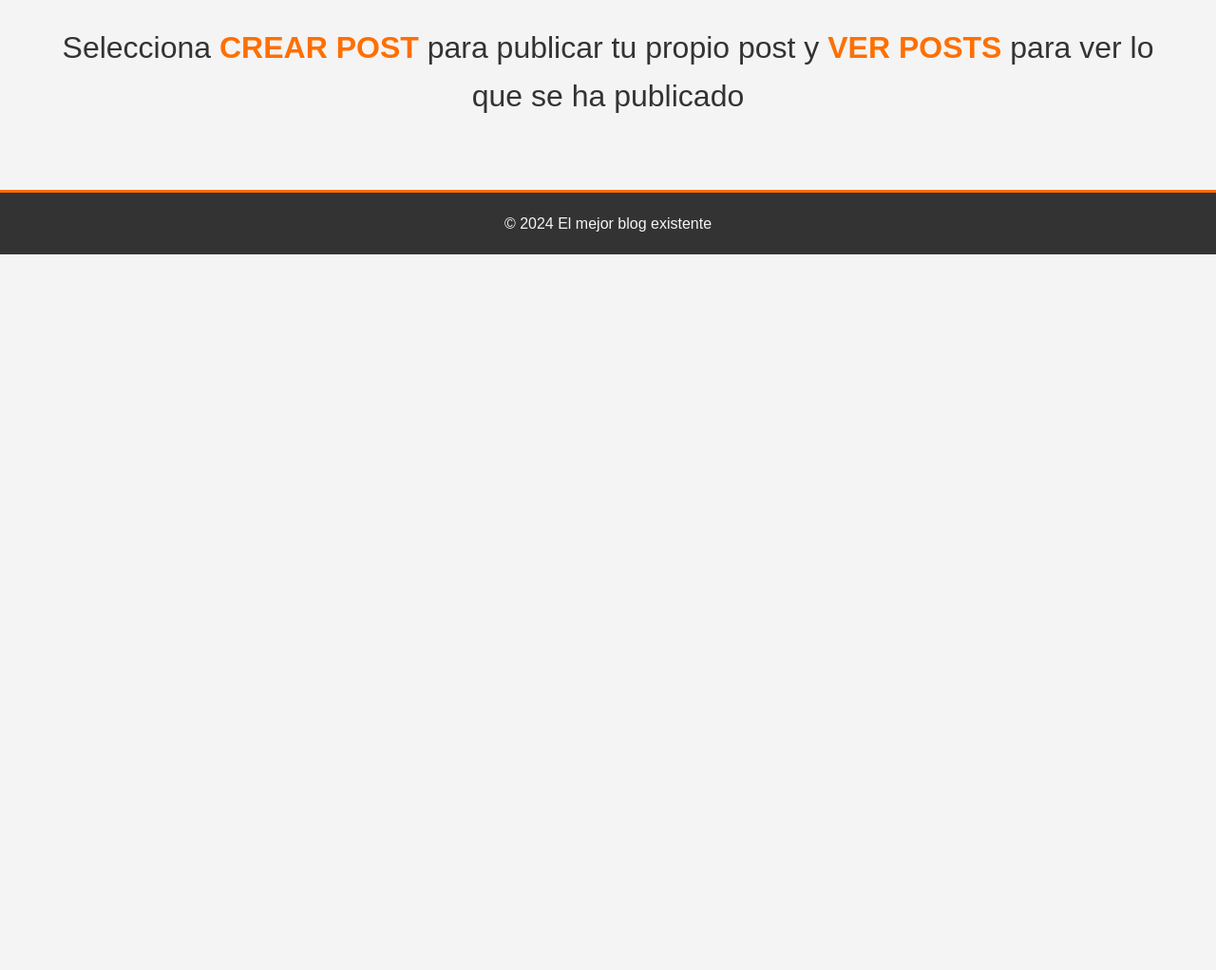
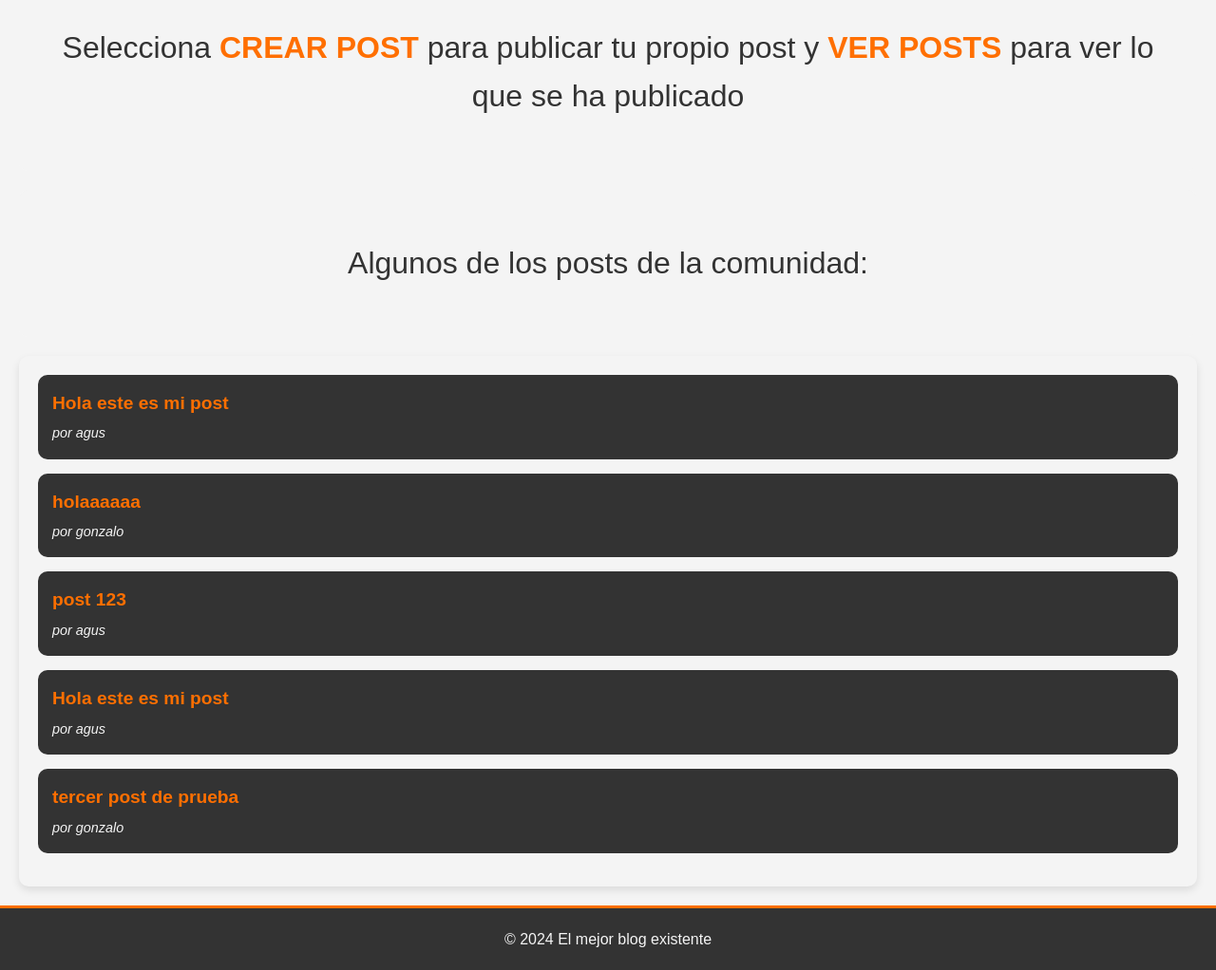
Before and after one commit to GonzaloGabrielVega/Blog, a Django app: page / in a window 1280 px wide. Shown: the part 235-1257 px from the top of the page at 95% size. Before the commit the page ends 503 px from the top, so only its background shows below. Run offline with Django 4.2, Linux system fonts and the light colour scheme; data comes from the database, SQL or seed files in the repository; both versions use the stored data as it was after the commit.

Commit message:
corregido y listo home-post-posts

```diff
--- a/post/static/css/adicionales.css
+++ b/post/static/css/adicionales.css
@@ -87,28 +87,58 @@
 }
 
 /* Estilo para los contenedores individuales de secciones de posts */
-.posts-container > div {
-    flex: 1;
-    background-color: var(--color-claro);
+.post-container {
+    padding: 20px;
+
     border-radius: 10px;
-    padding: 20px;
-    box-shadow: 0 4px 8px rgba(0, 0, 0, 0.1);
+    margin: 20px auto;
+    max-width: 1200px; /* Limitar el ancho máximo del contenedor */
+    box-shadow: 0 4px 8px rgba(0, 0, 0, 0.1); /* Agregar una sombra suave */
 }
 
 /* Estilo para los enlaces de los posts */
 .post-link {
     text-decoration: none;
+    font-size: 1.2em;
     color: var(--color-naranja);
-    display: block;
-    margin-bottom: 10px;
+    font-weight: bold;
+    transition: color 0.3s ease;
 }
 
 .post-link:hover {
-    color: #e65c00;
+    color: var(--color-claro);
 }
+
 
 /* Estilo para los nombres de usuario dentro de los posts */
 .post-author {
     color: var(--color-naranja);
     font-weight: bold;
 }
+
+.post-container ul {
+    list-style-type: none;
+    padding: 0;
+    margin: 0;
+}
+
+.post-container ul li {
+    background-color: var(--color-gris);
+    border-radius: 10px;
+    padding: 15px;
+    margin-bottom: 15px;
+    transition: transform 0.2s ease, box-shadow 0.2s ease;
+}
+
+.post-container ul li:hover {
+    transform: translateY(-5px); /* Elevar el post ligeramente */
+    box-shadow: 0 6px 12px rgba(0, 0, 0, 0.15); /* Aumentar la sombra */
+}
+
+.post-container ul li span {
+    display: block;
+    margin-top: 5px;
+    color: var(--color-claro);
+    font-size: 0.9em;
+    font-style: italic;
+}
--- a/post/templates/home.html
+++ b/post/templates/home.html
@@ -1,10 +1,25 @@
 {% extends 'base.html' %}
 
-{% block title %} Inicio {% endblock %}
+{% block title %}Inicio{% endblock %}
 
 {% block content %}
 <div class="home">
     <p>Bienvenido <strong>{{ user.username }} </strong></p>
     <p>Selecciona <strong>CREAR POST</strong> para publicar tu propio post y <strong>VER POSTS</strong> para ver lo que se ha publicado</p>
 </div>
+
+<div class="home"><p>Algunos de los posts de la comunidad:</p></div>
+
+<div class="post-container">
+    <ul>
+        {% for post in posts %}
+            <li>
+                <a href="{% url 'detalle_posteo' post.pk %}" class="post-link">{{ post.titulo }}</a>
+                <span>por {{ post.author }}</span>
+            </li>
+        {% empty %}
+            <li>No hay posts disponibles en este momento.</li>
+        {% endfor %}
+    </ul>
+</div
 {% endblock %}
--- a/post/views.py
+++ b/post/views.py
@@ -33,7 +33,8 @@ def user_logout(request):
     return redirect('login')
 
 def home(request):
-    return render(request, 'home.html')
+    posts = Posteo.objects.all().order_by('-Fecha_de_publicacion')  # Muestra los posts más recientes primero
+    return render(request, 'home.html', {'posts':posts})
 
 # MANAGE POSTS
 @login_required
```
Also changed, not shown: post/templates/posts.html (+26 -24 lines), db.sqlite3.
